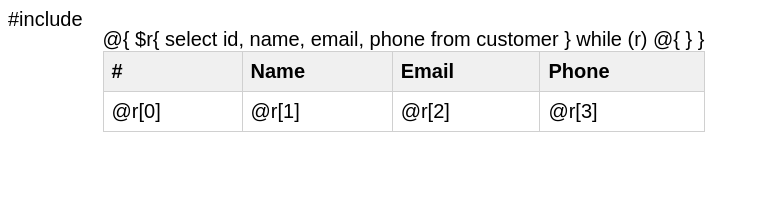
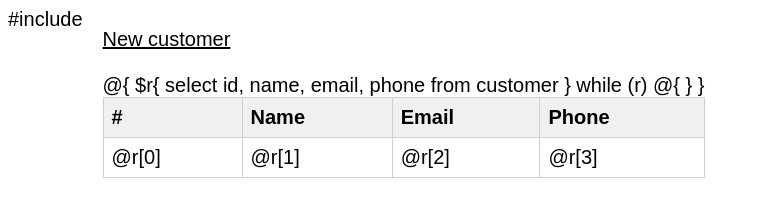
Before and after one commit to russellw/verbena, a plain HTML site: page pages/customers.html in a window 1280 px wide. Shown: the whole page, without its empty margins (0-760 px from the left). Drawn offline with Linux system fonts and the light colour scheme; files that its build step writes are made by us from their sources.

Commit message:
new customer

```diff
--- a/pages/customers.html
+++ b/pages/customers.html
@@ -27,6 +27,7 @@ with Verbena.  If not, see <https://www.gnu.org/licenses/>.
 #include <sidebar.html>
 
 <div style="padding:20px">
+<a href="http://localhost/new-customer">New customer</a><br><br>
 <table id="table">
   <tbody>
     <tr>
```
